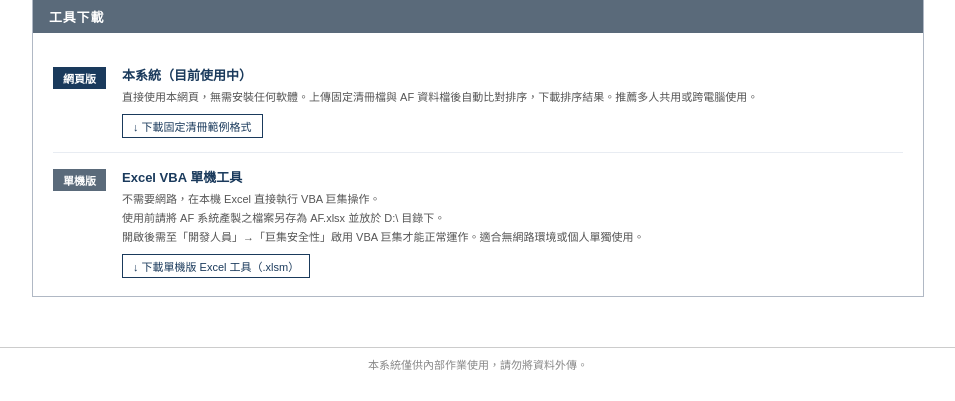
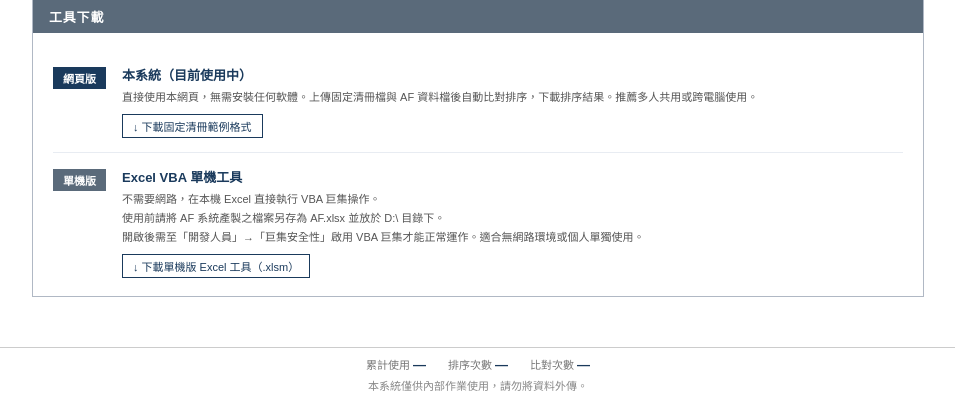
Before and after one commit to ctsai0124/AF_merge, a Python web app: template templates/index.html in a window 1280 px wide. Shown: the part 824-1225 px from the top of the page, without its empty margins (162-1117 px from the left). Before the commit the page ends 1194 px from the top, so only its background shows below. Run offline with Jinja, Linux system fonts and the light colour scheme; the template is opened without the code that fills it, so the values that code supplies are empty.

Commit message:
Add files via upload

```diff
--- a/templates/index.html
+++ b/templates/index.html
@@ -85,6 +85,8 @@ tbody td{padding:6px 12px;border:1px solid #d5dae2;text-align:center;color:#222}
 tbody td.name-col{text-align:left;font-weight:600}
 .tbl-note{font-size:11px;color:#888;margin-top:6px}
 .footer{border-top:1px solid #ccc;padding:8px 24px;font-size:11px;color:#888;text-align:center;flex-shrink:0}
+.counter{display:flex;justify-content:center;gap:22px;flex-wrap:wrap;margin-bottom:5px;font-size:11px;color:#777}
+.counter b{color:#1a3a5c;font-size:13px;font-weight:700;margin-left:3px;font-variant-numeric:tabular-nums}
 .template-link{display:inline-flex;align-items:center;gap:4px;font-size:11px;color:#1a3a5c;text-decoration:none;border:1px solid #1a3a5c;padding:3px 10px}
 .template-link:hover{background:#eef3f9}
 .dl-block{display:flex;align-items:flex-start;gap:16px;padding:14px 0;border-bottom:1px solid #e8ecf2}
@@ -333,7 +335,14 @@ tbody td.name-col{text-align:left;font-weight:600}
 
 </div>
 
-<div class="footer">本系統僅供內部作業使用，請勿將資料外傳。</div>
+<div class="footer">
+  <div class="counter">
+    <span>累計使用<b id="c-visits">—</b></span>
+    <span>排序次數<b id="c-sorts">—</b></span>
+    <span>比對次數<b id="c-compares">—</b></span>
+  </div>
+  本系統僅供內部作業使用，請勿將資料外傳。
+</div>
 
 <script>
 const files = {roster: null, af: null, pdf: null};
@@ -405,6 +414,7 @@ async function doProcess() {
       document.getElementById('btn-audit').style.display = hasSchool ? 'inline-block' : 'none';
 
       renderTable(data.columns, data.preview, data.total);
+      setCounts(data.counts);
     }
   } catch(e) {
     setMsg('err', '連線失敗：' + e.message);
@@ -465,6 +475,23 @@ async function printAll() {
   window.open('/print-all', '_blank');
 }
 
+/* ── 使用次數計數器 ── */
+function setCounts(c) {
+  if (!c) return;
+  const m = {visits:'c-visits', sorts:'c-sorts', compares:'c-compares'};
+  for (const k in m) {
+    const el = document.getElementById(m[k]);
+    if (el && c[k] !== undefined) el.textContent = Number(c[k]).toLocaleString('en-US');
+  }
+}
+async function loadCounts() {
+  try {
+    const r = await fetch('/stats');
+    if (r.ok) setCounts(await r.json());
+  } catch(e) { /* 靜默失敗，不影響主功能 */ }
+}
+document.addEventListener('DOMContentLoaded', loadCounts);
+
 /* ── 步驟 4：薪資清冊比對 ── */
 function cmpMsg(type, html) {
   const icons = {ok:'✔', warn:'⚠', err:'✗'};
@@ -499,6 +526,7 @@ async function doCompare() {
       return;
     }
     renderCompare(data);
+    setCounts(data.counts);
     document.getElementById('compare-section').style.display = 'block';
   } catch(e) {
     cmpMsg('err', '連線失敗：' + esc(e.message));
```
